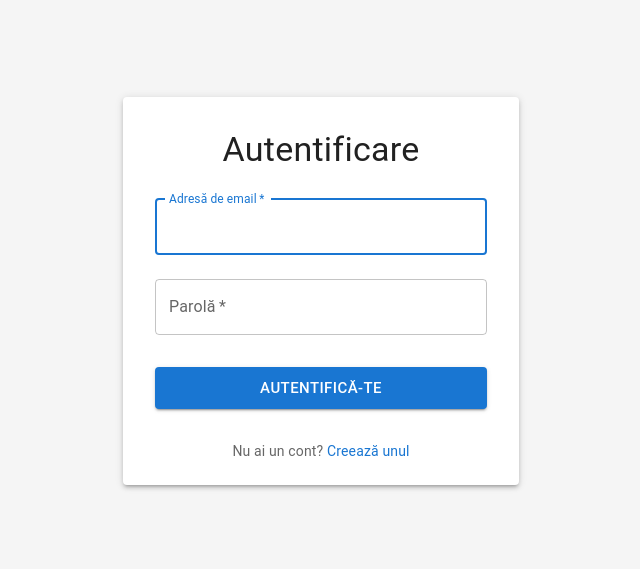
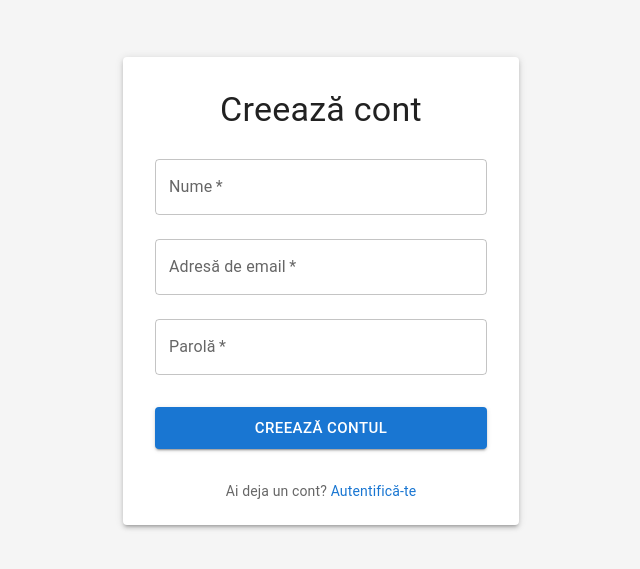
Before and after one commit to Arekuso-kun/ppaw_front, a React (Vite) app: page /register in a window 1280 px wide. Before the commit this address led to /login. Shown: the part 109-678 px from the top of the page, without its empty margins (319-959 px from the left). Built offline with nearby package versions, Linux system fonts and the light colour scheme; no server answers.

Commit message:
add register page

```diff
--- a/src/App.tsx
+++ b/src/App.tsx
@@ -4,6 +4,7 @@ import Layout from "./components/Layout";
 import ProtectedRoute from "./components/ProtectedRoute";
 
 import Login from "./pages/Login";
+import Register from "./pages/Register";
 import Home from "./pages/Home";
 import Plans from "./pages/Plans";
 import Convert from "./pages/Convert";
@@ -13,8 +14,9 @@ function App() {
   return (
     <Router>
       <Routes>
-        {/* Ruta Publică */}
+        {/* public */}
         <Route path="/login" element={<Login />} />
+        <Route path="/register" element={<Register />} />
         <Route
           path="/"
           element={
@@ -24,7 +26,7 @@ function App() {
           }
         />
 
-        {/* Rute Protejate */}
+        {/* protected */}
         <Route
           path="/plans"
           element={
@@ -58,7 +60,7 @@ function App() {
           }
         />
 
-        {/* Redirect-uri */}
+        {/* redirect */}
         <Route path="*" element={<Navigate to="/login" replace />} />
       </Routes>
     </Router>
--- a/src/components/Navbar.tsx
+++ b/src/components/Navbar.tsx
@@ -12,7 +12,6 @@ const Navbar: React.FC = () => {
     navigate("/login");
   };
 
-  // Get actual name from localStorage
   const userString = localStorage.getItem("user");
   const user = userString ? JSON.parse(userString) : null;
   const avatarLetter = user?.name ? user.name.charAt(0).toUpperCase() : "?";
--- a/src/pages/Profile.tsx
+++ b/src/pages/Profile.tsx
@@ -88,7 +88,7 @@ const Profile = () => {
       <Card className="shadow-lg overflow-visible p-6">
         <div className="flex items-center mb-6">
           <div className="w-20 h-20 bg-gray-300 rounded-full flex items-center justify-center text-3xl font-bold text-gray-600 mr-4">
-            {user.name.charAt(0).toUpperCase()}
+            {user?.name ? user.name.charAt(0).toUpperCase() : "?"}
           </div>
           <div>
             <Typography variant="h5" className="font-bold">
--- /dev/null
+++ b/src/pages/Register.tsx
@@ -0,0 +1,144 @@
+import React, { useState } from "react";
+import type { FormEvent } from "react";
+import { useNavigate } from "react-router-dom";
+import {
+  Container,
+  Box,
+  Card,
+  CardContent,
+  Typography,
+  TextField,
+  Button,
+  Alert,
+  CircularProgress,
+  Link,
+} from "@mui/material";
+
+const Register: React.FC = () => {
+  const navigate = useNavigate();
+
+  const [formData, setFormData] = useState({
+    name: "",
+    email: "",
+    password: "",
+  });
+
+  const [error, setError] = useState<string | null>(null);
+  const [loading, setLoading] = useState<boolean>(false);
+
+  const API_BASE_URL = import.meta.env.API_URL || "http://localhost:3000/api/v1";
+
+  const handleChange = (e: React.ChangeEvent<HTMLInputElement>) => {
+    const { name, value } = e.target;
+    setFormData((prev) => ({ ...prev, [name]: value }));
+    if (error) setError(null);
+  };
+
+  const handleSubmit = async (e: FormEvent) => {
+    e.preventDefault();
+    setLoading(true);
+    setError(null);
+
+    try {
+      const response = await fetch(`${API_BASE_URL}/users`, {
+        method: "POST",
+        headers: { "Content-Type": "application/json" },
+        body: JSON.stringify(formData),
+      });
+
+      const data = await response.json();
+
+      if (!response.ok) throw new Error(data.error || "Înregistrare eșuată");
+
+      localStorage.setItem("user", JSON.stringify(data));
+
+      navigate("/convert");
+    } catch (err: unknown) {
+      if (err instanceof Error) {
+        setError(err.message);
+      } else {
+        setError("A apărut o eroare de conexiune.");
+      }
+    } finally {
+      setLoading(false);
+    }
+  };
+
+  return (
+    <Box
+      sx={{
+        minHeight: "100vh",
+        display: "flex",
+        alignItems: "center",
+        justifyContent: "center",
+        bgcolor: "grey.100",
+      }}
+    >
+      <Container maxWidth="xs">
+        <Card sx={{ boxShadow: 3 }}>
+          <CardContent sx={{ p: 4 }}>
+            <Typography variant="h4" component="h1" align="center" gutterBottom>
+              Creează cont
+            </Typography>
+
+            {error && (
+              <Alert severity="error" sx={{ mb: 2 }}>
+                {error}
+              </Alert>
+            )}
+
+            <Box component="form" onSubmit={handleSubmit} noValidate>
+              <TextField
+                margin="normal"
+                required
+                fullWidth
+                id="name"
+                label="Nume"
+                name="name"
+                value={formData.name}
+                onChange={handleChange}
+              />
+              <TextField
+                margin="normal"
+                required
+                fullWidth
+                id="email"
+                label="Adresă de email"
+                name="email"
+                type="email"
+                value={formData.email}
+                onChange={handleChange}
+              />
+              <TextField
+                margin="normal"
+                required
+                fullWidth
+                id="password"
+                label="Parolă"
+                name="password"
+                type="password"
+                value={formData.password}
+                onChange={handleChange}
+              />
+
+              <Button type="submit" fullWidth variant="contained" size="large" sx={{ mt: 3, mb: 2 }} disabled={loading}>
+                {loading ? <CircularProgress size={24} color="inherit" /> : "Creează contul"}
+              </Button>
+
+              <Box textAlign="center" mt={2}>
+                <Typography variant="body2" color="text.secondary">
+                  Ai deja un cont?{" "}
+                  <Link href="/login" underline="hover">
+                    Autentifică-te
+                  </Link>
+                </Typography>
+              </Box>
+            </Box>
+          </CardContent>
+        </Card>
+      </Container>
+    </Box>
+  );
+};
+
+export default Register;
```
Also changed, not shown: src/main.tsx (+1 -24 lines).
